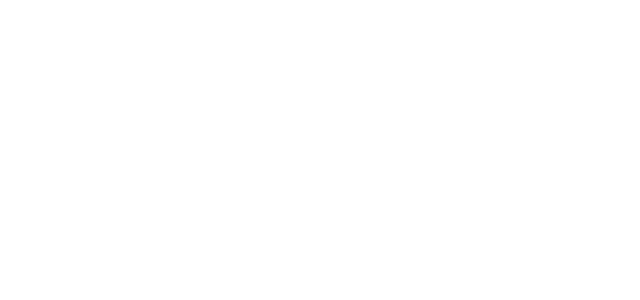
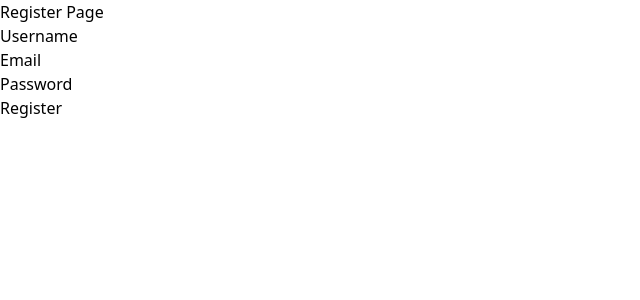
Before and after one commit to Abhijindal905/Real-Time-Chat-App, a React (Vite) app in the folder frontend/chat/: page / in a window 1280 px wide. Shown: the top 300 px of the page, without its empty margins (0-640 px from the left). Built offline with nearby package versions, Linux system fonts and the light colour scheme.

Commit message:
add rigsiter pages

```diff
--- a/frontend/chat/src/App.jsx
+++ b/frontend/chat/src/App.jsx
@@ -1,11 +1,10 @@
-
-
+import Reg from "./pages/Register.jsx";
 function App() {
-
   return (
     <>
+      <Reg />
     </>
-  )
+  );
 }
 
-export default App
+export default App;
--- /dev/null
+++ b/frontend/chat/src/pages/Register.jsx
@@ -0,0 +1,24 @@
+function Reg() {
+  return (
+    <div>
+      <h1>Register Page</h1>
+      <form>
+        <div>
+          <label htmlFor="username">Username</label>
+          <input type="text" id="username" />
+        </div>
+        <div>
+          <label htmlFor="email">Email</label>
+          <input type="email" id="email" />
+        </div>
+        <div>
+          <label htmlFor="password">Password</label>
+          <input type="password" id="password" />
+        </div>
+        <button type="submit">Register</button>
+      </form>
+    </div>
+  );
+}
+
+export default Reg;
```
